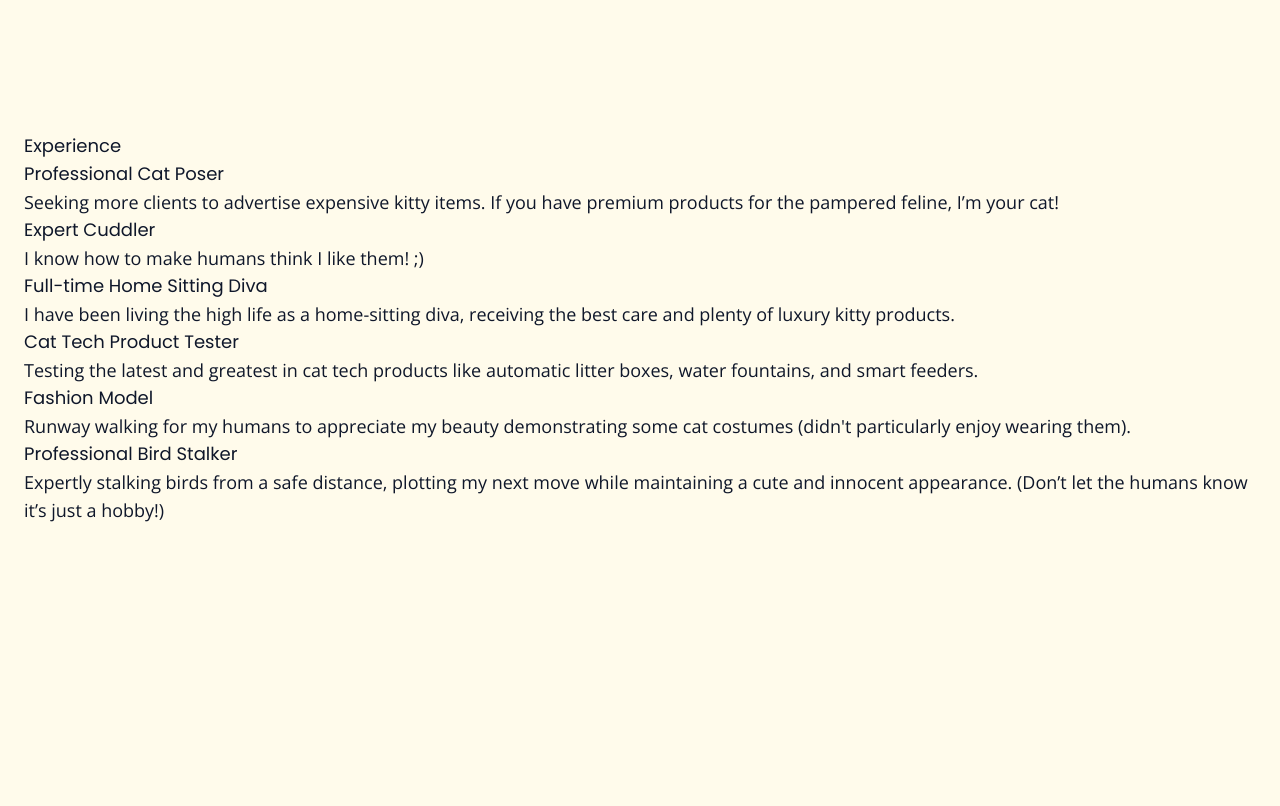
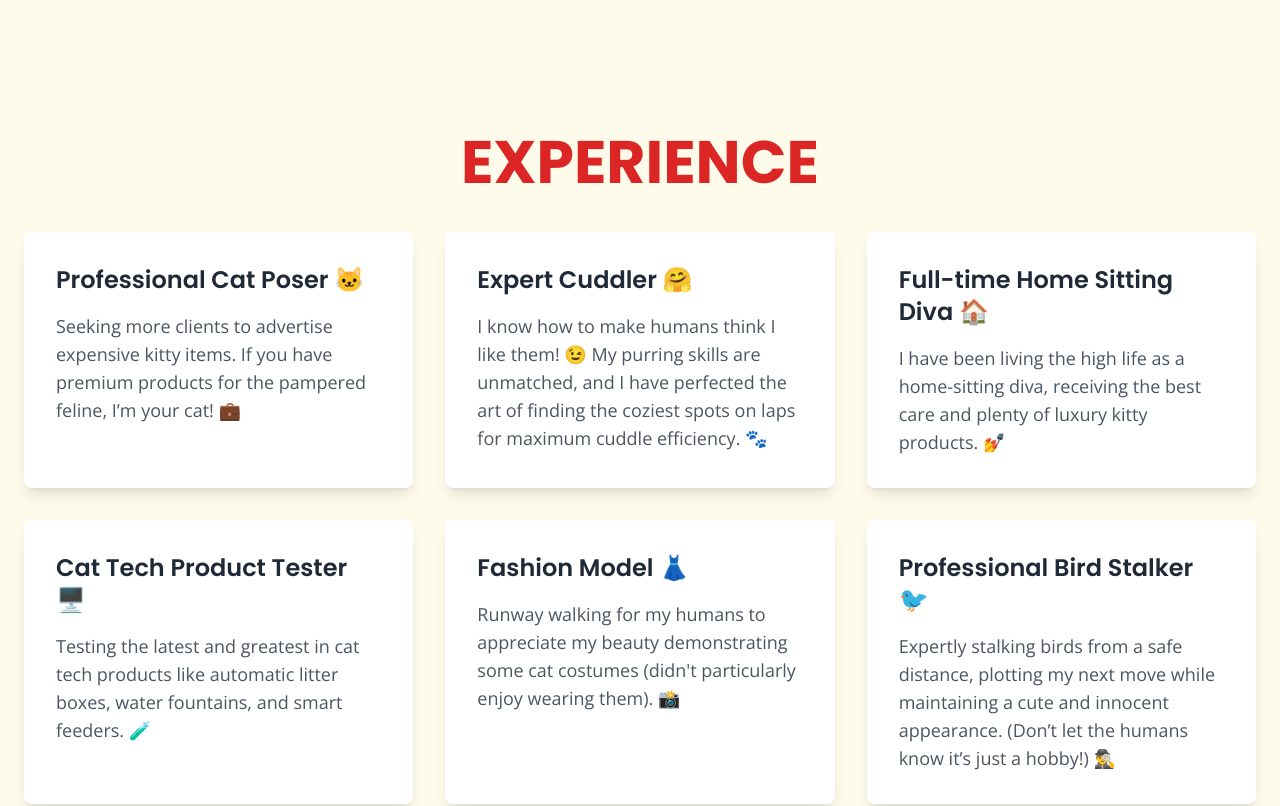
Before and after one commit to platypusonmars/rafi, a SvelteKit app: page / in a window 1280 px wide. Shown: the part 2960-3766 px from the top of the page. Built offline with nearby package versions, Linux system fonts and the light colour scheme.

Commit message:
feat: :sparkles: Add experiences and styles

```diff
--- a/src/components/Experience.svelte
+++ b/src/components/Experience.svelte
@@ -7,12 +7,22 @@
 </script>
 
 <SectionWrapper id="experiences" {currentSection}>
-  <h2>Experience</h2>
-  <div class="experiences-grid">
+  <h2
+    class="mb-10 text-6xl font-bold text-center text-red-600 uppercase dark:text-red-400"
+  >
+    Experience
+  </h2>
+  <div class="grid grid-cols-1 gap-8 sm:grid-cols-2 lg:grid-cols-3">
     {#each experiences as experience}
-      <div class="experience">
-        <h3>{experience.title}</h3>
-        <p>{experience.description}</p>
+      <div
+        class="p-8 transition-transform duration-300 transform bg-white rounded-lg shadow-lg experience hover:scale-105 hover:shadow-amber-500 dark:bg-gray-900 dark:shadow-md"
+      >
+        <h3 class="mb-4 text-2xl font-semibold text-gray-800 dark:text-sky-100">
+          {experience.title}
+        </h3>
+        <p class="text-gray-600 dark:text-yellow-100">
+          {experience.description}
+        </p>
       </div>
     {/each}
   </div>
--- a/src/data/data.ts
+++ b/src/data/data.ts
@@ -82,32 +82,33 @@ export const projects: Project[] = [
 
 export const experiences: Experience[] = [
   {
-    title: 'Professional Cat Poser',
+    title: 'Professional Cat Poser 🐱',
     description:
-      'Seeking more clients to advertise expensive kitty items. If you have premium products for the pampered feline, I’m your cat!',
+      'Seeking more clients to advertise expensive kitty items. If you have premium products for the pampered feline, I’m your cat! 💼',
   },
   {
-    title: 'Expert Cuddler',
-    description: 'I know how to make humans think I like them! ;)',
+    title: 'Expert Cuddler 🤗',
+    description:
+      'I know how to make humans think I like them! 😉 My purring skills are unmatched, and I have perfected the art of finding the coziest spots on laps for maximum cuddle efficiency. 🐾',
   },
   {
-    title: 'Full-time Home Sitting Diva',
+    title: 'Full-time Home Sitting Diva 🏠',
     description:
-      'I have been living the high life as a home-sitting diva, receiving the best care and plenty of luxury kitty products.',
+      'I have been living the high life as a home-sitting diva, receiving the best care and plenty of luxury kitty products. 💅',
   },
   {
-    title: 'Cat Tech Product Tester',
+    title: 'Cat Tech Product Tester 🖥️',
     description:
-      'Testing the latest and greatest in cat tech products like automatic litter boxes, water fountains, and smart feeders.',
+      'Testing the latest and greatest in cat tech products like automatic litter boxes, water fountains, and smart feeders. 🧪',
   },
   {
-    title: 'Fashion Model',
+    title: 'Fashion Model 👗',
     description:
-      "Runway walking for my humans to appreciate my beauty demonstrating some cat costumes (didn't particularly enjoy wearing them).",
+      "Runway walking for my humans to appreciate my beauty demonstrating some cat costumes (didn't particularly enjoy wearing them). 📸",
   },
   {
-    title: 'Professional Bird Stalker',
+    title: 'Professional Bird Stalker 🐦',
     description:
-      'Expertly stalking birds from a safe distance, plotting my next move while maintaining a cute and innocent appearance. (Don’t let the humans know it’s just a hobby!)',
+      'Expertly stalking birds from a safe distance, plotting my next move while maintaining a cute and innocent appearance. (Don’t let the humans know it’s just a hobby!) 🕵️‍♂️',
   },
 ];
```
